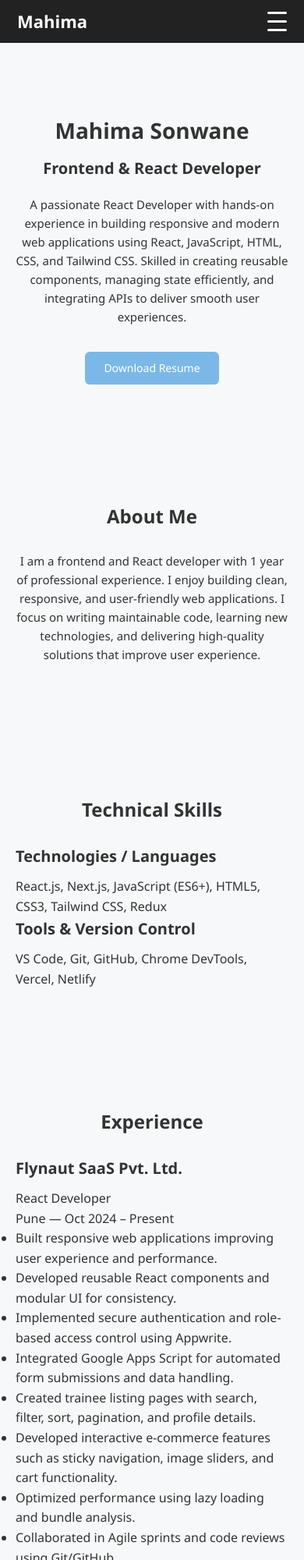
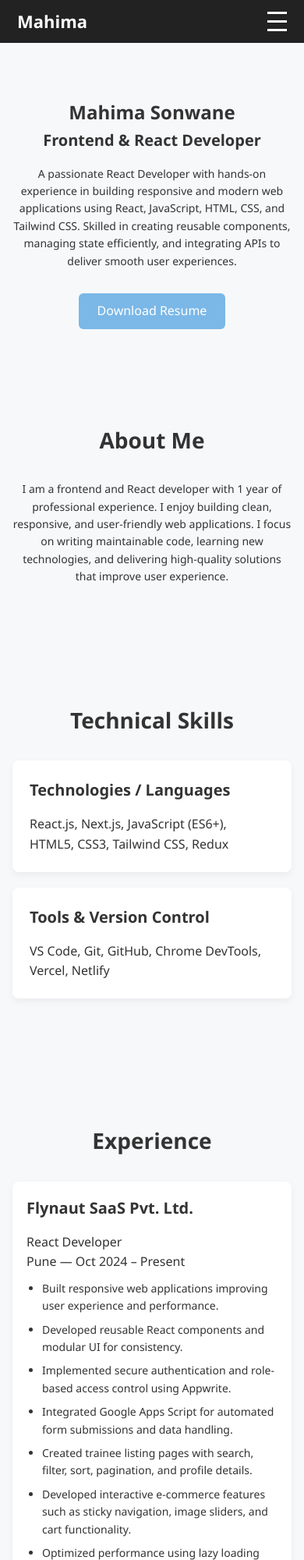
Before and after one commit to MahimaSonwaneee/MyPortfolio, a plain HTML site: page index.html in a window 390 px wide. Shown: the top 2000 px of the page at 78% size. Drawn offline with Linux system fonts and the light colour scheme.

Commit message:
Add JS to auto-close mobile menu and update layout

```diff
--- a/index.html
+++ b/index.html
@@ -179,11 +179,6 @@
     <section id="contact">
       <h2>Contact</h2>
 
-      <p class="content-text">
-        Email: mahimasonwane24@gmail.com <br />
-        Phone: +91 9637992060
-      </p>
-
       <form action="https://formspree.io/f/mpqaaebk" method="POST">
         <input type="text" name="name" placeholder="Your Name" required />
         <input type="email" name="email" placeholder="Your Email" required />
@@ -206,5 +201,19 @@
     <footer>
       <p>© 2025 Mahima Sonwane. All Rights Reserved.</p>
     </footer>
+
+    <!-- JS to auto-close mobile menu -->
+    <script>
+      const navLinks = document.querySelectorAll(".nav-links a");
+      const menuToggle = document.getElementById("menu-toggle");
+
+      navLinks.forEach((link) => {
+        link.addEventListener("click", () => {
+          if (menuToggle.checked) {
+            menuToggle.checked = false;
+          }
+        });
+      });
+    </script>
   </body>
 </html>
--- a/style.css
+++ b/style.css
@@ -15,14 +15,13 @@ body {
   background: #f7f8fa;
   color: #333;
   line-height: 1.6;
-  overflow-x: hidden; /* FIX horizontal scroll */
+  overflow-x: hidden;
 }
 
 /* NAVBAR */
 .navbar {
   position: sticky;
   top: 0;
-  width: 100%;
   background: #222;
   display: flex;
   justify-content: space-between;
@@ -32,28 +31,28 @@ body {
 }
 
 .nav-logo {
+  color: #fff;
   font-size: 22px;
   font-weight: 700;
-  color: #ffffff;
 }
 
 .nav-links {
-  list-style: none;
   display: flex;
   gap: 20px;
+  list-style: none;
 }
 
 .nav-links a {
+  color: #fff;
   text-decoration: none;
-  color: #ffffff;
   font-size: 15px;
 }
 
 .nav-links a:hover {
-  color: #7BB8E7;
+  color: #7bb8e7;
 }
 
-/* HAMBURGER MENU */
+/* HAMBURGER */
 #menu-toggle {
   display: none;
 }
@@ -69,7 +68,6 @@ body {
   height: 3px;
   width: 25px;
   margin: 4px 0;
-  border-radius: 2px;
 }
 
 /* SECTIONS */
@@ -79,47 +77,67 @@ section {
   padding: 90px 20px 60px;
 }
 
-/* HEADINGS */
-h1 {
-  font-size: 34px;
-  margin-bottom: 10px;
-}
-
 h2 {
+  text-align: center;
   font-size: 28px;
-  margin-bottom: 25px;
-  text-align: center;
+  margin-bottom: 30px;
 }
 
 h3 {
   font-size: 20px;
-  margin-bottom: 10px;
+  margin-bottom: 15px;
 }
 
-/* CENTER */
 .center {
   text-align: center;
 }
 
-/* CONTENT TEXT */
 .content-text {
   max-width: 720px;
-  margin: 18px auto;
+  margin: 16px auto 30px;
+  font-size: 15px;
   text-align: center;
-  font-size: 15px;
 }
 
 /* BUTTON */
 .btn {
   display: inline-block;
-  margin-top: 15px;
   padding: 10px 24px;
-  background: #7BB8E7;
+  background: #7bb8e7;
   color: #fff;
   text-decoration: none;
   border-radius: 6px;
+  border: none;
+  cursor: pointer;
+}
+
+/* FORM */
+form {
+  max-width: 600px;
+  margin: 30px auto 0;
+  display: flex;
+  flex-direction: column;
+  gap: 16px;
+}
+
+form input,
+form textarea {
+  width: 100%;
+  padding: 12px 14px;
+  border-radius: 6px;
+  border: 1px solid #ccc;
   font-size: 14px;
-  cursor: pointer;
+}
+
+form textarea {
+  min-height: 120px;
+  resize: vertical;
+}
+
+form input:focus,
+form textarea:focus {
+  outline: none;
+  border-color: #7bb8e7;
 }
 
 /* FOOTER */
@@ -131,7 +149,51 @@ footer {
   font-size: 14px;
 }
 
-/* RESPONSIVE FIX */
+/* CARDS GRID */
+.skills-container,
+.projects-container {
+  display: grid;
+  grid-template-columns: repeat(auto-fit, minmax(280px, 1fr));
+  gap: 25px;
+  justify-items: center;
+  margin-bottom: 40px;
+}
+
+.experience-card {
+  display: block;
+  background: #fff;
+  padding: 22px;
+  border-radius: 8px;
+  box-shadow: 0 4px 10px rgba(0,0,0,0.05);
+  text-align: left;
+  margin-bottom: 20px;
+}
+
+/* CARD STYLING */
+.skills-category,
+.project-card {
+  background: #fff;
+  padding: 22px;
+  border-radius: 8px;
+  width: 100%;
+  box-shadow: 0 4px 10px rgba(0,0,0,0.05);
+  text-align: left;
+}
+
+/* LIST ITEM SPACING INSIDE CARDS */
+.experience-card ul,
+.project-card ul {
+  padding-left: 20px; /* space for bullets */
+  margin-top: 10px;
+}
+
+.experience-card li,
+.project-card li {
+  margin-bottom: 8px;
+  font-size: 14px;
+}
+
+/* RESPONSIVE */
 @media (max-width: 768px) {
   .menu-icon {
     display: flex;
@@ -147,25 +209,26 @@ footer {
     display: none;
   }
 
-  .nav-links li {
-    border-top: 1px solid #333;
-    text-align: center;
-  }
-
-  .nav-links li a {
-    display: block;
-    padding: 14px 0;
-  }
-
   #menu-toggle:checked ~ .nav-links {
     display: flex;
   }
 
-  h1 {
-    font-size: 28px;
+  section {
+    padding: 70px 16px 50px;
   }
 
-  h2 {
-    font-size: 24px;
+  .content-text {
+    font-size: 14px;
+    text-align: center;
+  }
+
+  .skills-container,
+  .projects-container {
+    grid-template-columns: 1fr;
+    gap: 20px;
+  }
+
+  .experience-card {
+    padding: 18px;
   }
 }
```
